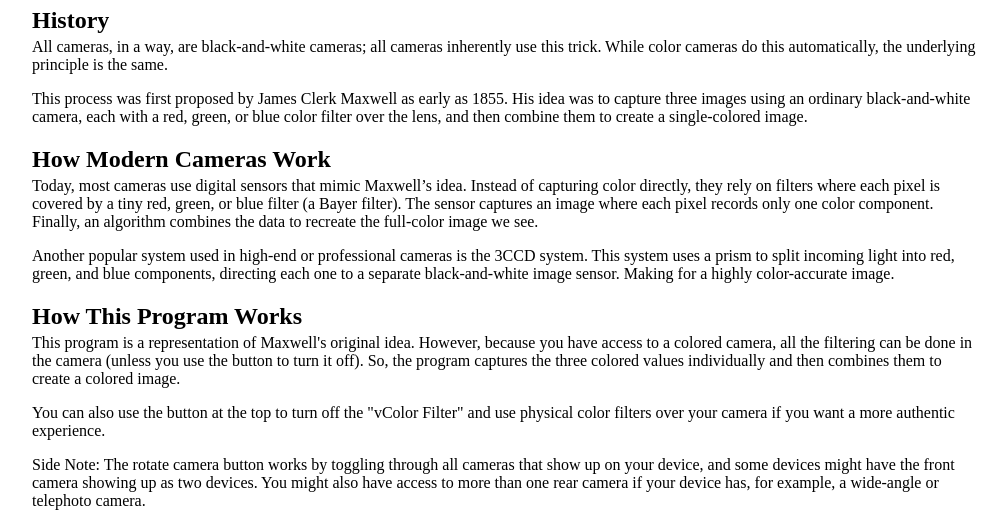
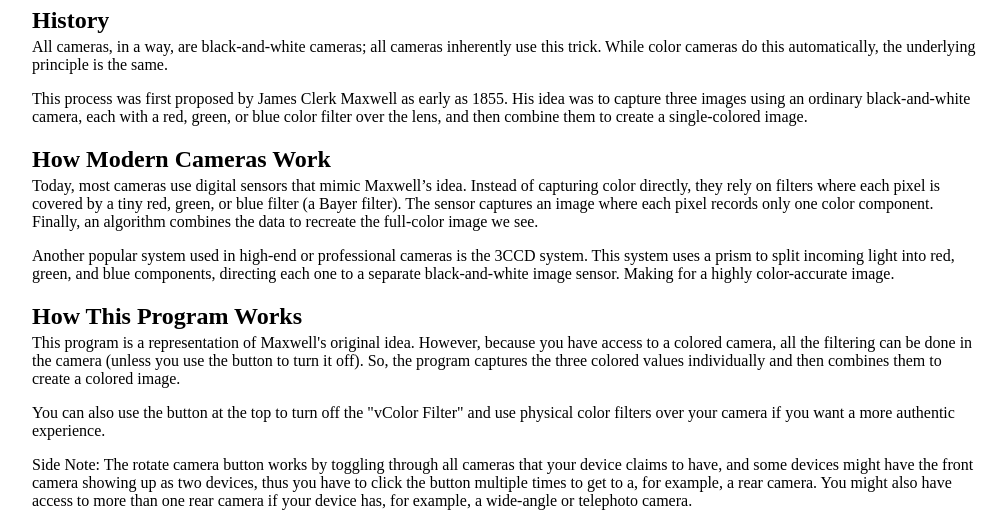
Before and after one commit to cpeyton78910/coloredCameraExplanation, a plain HTML site: page index.html in a window 1280 px wide. Shown: the part 73-596 px from the top of the page, without its empty margins (134-1141 px from the left). Drawn offline with Linux system fonts and the light colour scheme.

Commit message:
Update index.html

```diff
--- a/index.html
+++ b/index.html
@@ -21,7 +21,7 @@
     <h2>How This Program Works</h2>
     <p>This program is a representation of Maxwell's original idea. However, because you have access to a colored camera, all the filtering can be done in the camera (unless you use the button to turn it off). So, the program captures the three colored values individually and then combines them to create a colored image.</p>
     <p>You can also use the button at the top to turn off the "vColor Filter" and use physical color filters over your camera if you want a more authentic experience.</p>
-    <p>Side Note: The rotate camera button works by toggling through all cameras that show up on your device, and some devices might have the front camera showing up as two devices. You might also have access to more than one rear camera if your device has, for example, a wide-angle or telephoto camera.</p>
+    <p>Side Note: The rotate camera button works by toggling through all cameras that your device claims to have, and some devices might have the front camera showing up as two devices, thus you have to click the button multiple times to get to a, for example, a rear camera. You might also have access to more than one rear camera if your device has, for example, a wide-angle or telephoto camera.</p>
 
   </div>
   <button id="options" onclick="vColorFilter()">Toggle Off vColor Filter</button>
```
